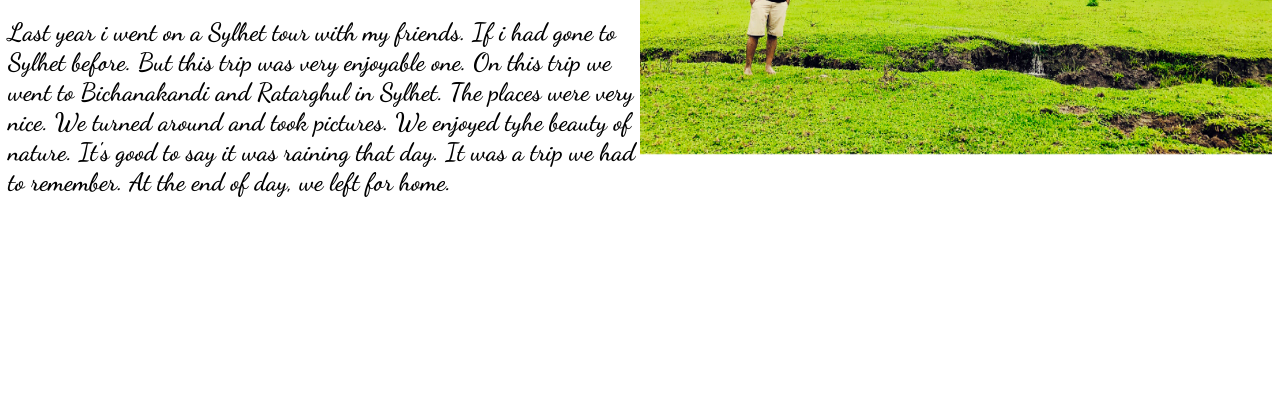
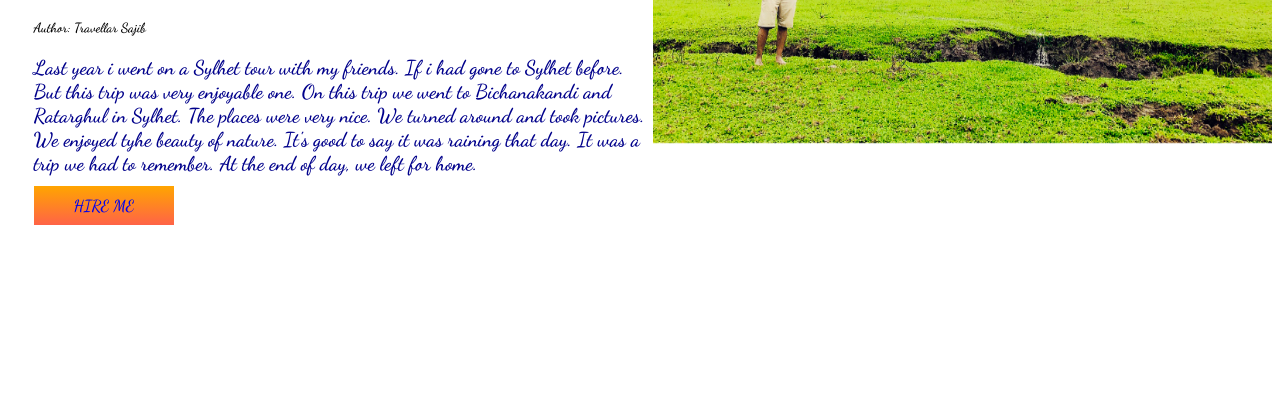
Before and after one commit to sajibsarker1/bloger-portfolio, a plain HTML site: page index.html in a window 1280 px wide. Shown: the part 390-800 px from the top of the page. Drawn offline with Linux system fonts and the light colour scheme.

Commit message:
section added

```diff
--- a/index.html
+++ b/index.html
@@ -13,11 +13,12 @@
 </head>
 
 <body>
-    <section>
+    <section class="top-banner">
         <div class="half-width">
             <h1>Welcome To</h1>
             <h1><span class="blue-color">My Travelling</span> Blog</h1>
             <h2>My sylhet tour during winter</h2>
+            <small>Author: Travellar Sajib</small>
             <p>Last year i went on a Sylhet tour with my friends. If i had gone to Sylhet before. But this trip was very
                 enjoyable one. On this trip we went to Bichanakandi and Ratarghul in Sylhet. The places were very nice.
                 We
@@ -25,6 +26,7 @@
                 day.
                 It
                 was a trip we had to remember. At the end of day, we left for home.</p>
+            <a class="link-button" target="_blank" href="https://www.linkedin.com/feed/">HIRE ME</a>
         </div>
         <div class="half-width">
             <img src="images/2020-09-11-08-10-47.jpg" alt="">
--- a/style.css
+++ b/style.css
@@ -1,5 +1,6 @@
 body{
     font-family: 'Dancing Script', cursive;
+   padding-left: 2%;
 }
 h1{
     font-size: 65px;
@@ -9,8 +10,10 @@ h2{
     font-size: 40px;
 }
 p{
-    font-size: 25px;
+    font-size: 20px;
+    color: darkblue;
 }
+
 .blue-color{
     color: blue;
 }
@@ -21,5 +24,14 @@ section{
     width: 50%
 }
 .half-width img{
-    width: 100%;
+    width: 100%
 }
+.link-button{
+    text-decoration: none;
+  background-image: linear-gradient(orange, tomato);
+    padding: 10px 40px
+}
+.top-banner{
+    background-image: url(images/top-banner.png);
+    background-repeat: no-repeat;
+}
```
Also changed, not shown: images/top-banner.png (added).
